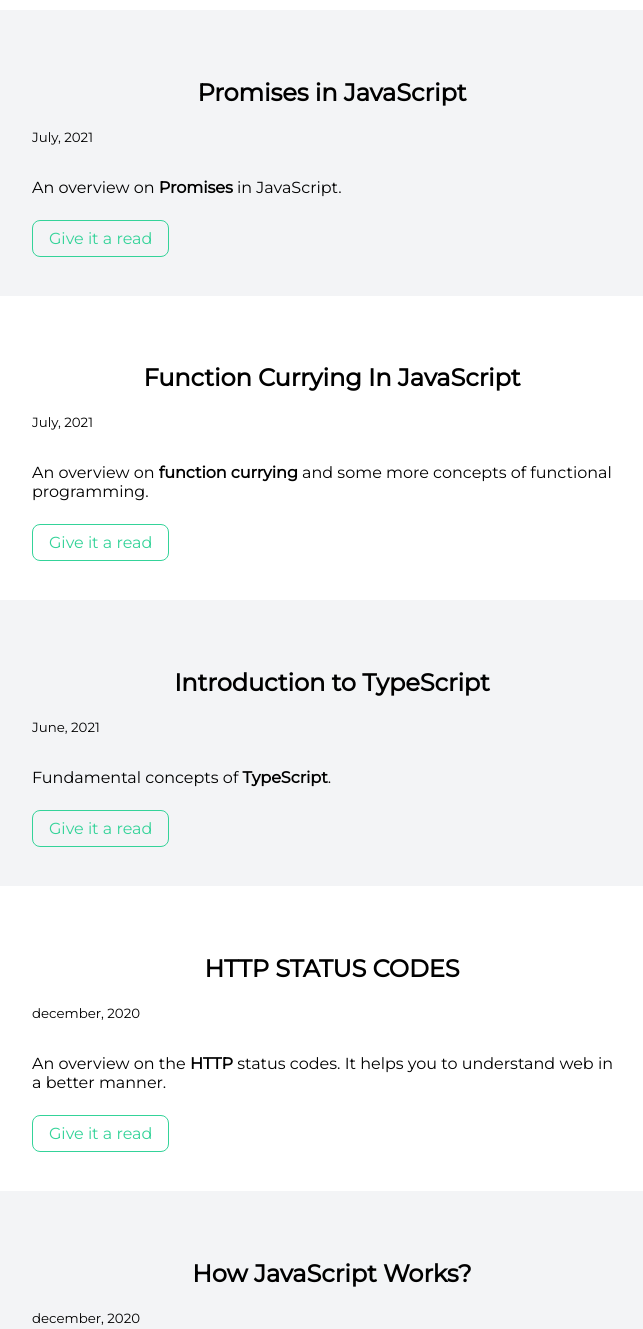
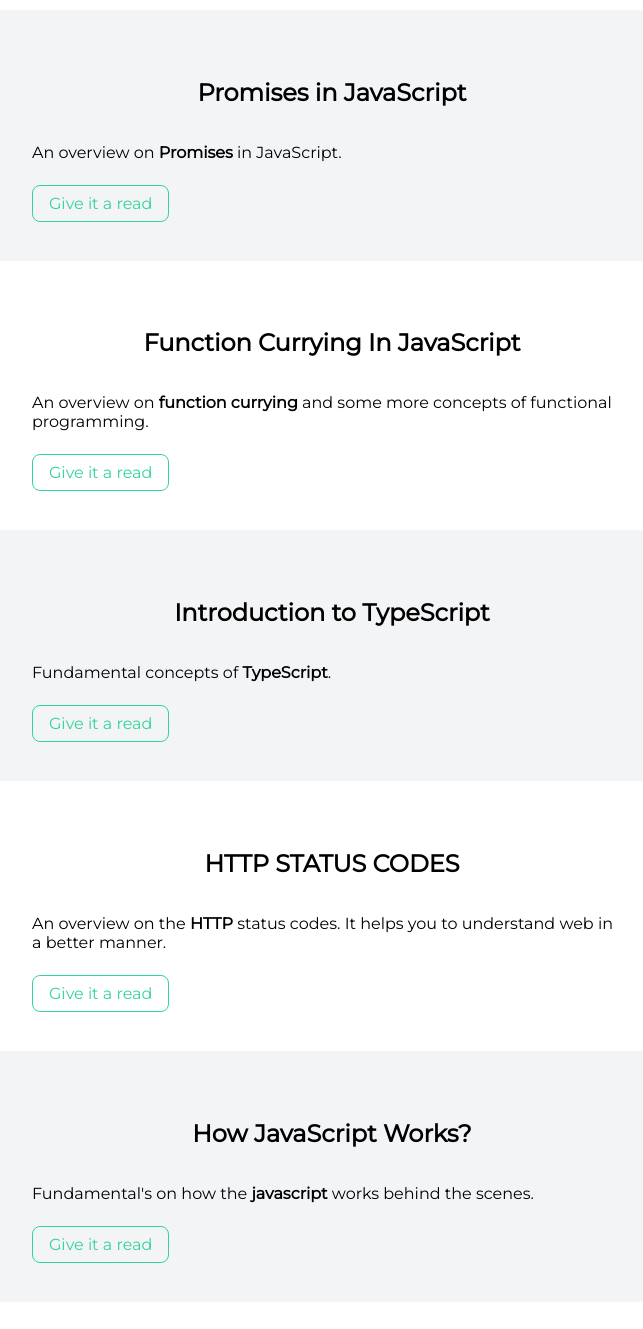
Before and after one commit to DarkShadow20/kunalgupta-portfolio, a plain HTML site: page blogs.html in a window 1280 px wide. Shown: the part 580-1909 px from the top of the page, without its empty margins (308-951 px from the left). Drawn offline with nearby package versions, Linux system fonts and the light colour scheme.

Commit message:
style:removed dates

```diff
--- a/blogs.html
+++ b/blogs.html
@@ -33,7 +33,6 @@
     <section class="section ow">
         <div class="container container-centre">
             <h1>Promises in JavaScript </h1>
-            <small>July, 2021</small>
             <p class="space">An overview on <strong>Promises</strong> in JavaScript. </p>
             <a class="link link-secondary" href="https://kunal71.hashnode.dev/promises-in-javascript">Give it a read</a>
         </div>
@@ -42,7 +41,6 @@
     <section class="section ">
         <div class="container container-centre">
             <h1>Function Currying In JavaScript </h1>
-            <small>July, 2021</small>
             <p class="space">An overview on <strong>function currying </strong>and some more concepts of functional programming. </p>
             <a class="link link-secondary" href="https://kunal71.hashnode.dev/function-currying-in-javascript">Give it a read</a>
         </div>
@@ -51,7 +49,6 @@
     <section class="section ow">
         <div class="container container-centre">
             <h1>Introduction to TypeScript </h1>
-            <small>June, 2021</small>
             <p class="space">Fundamental concepts of  <strong>TypeScript</strong>. </p>
             <a class="link link-secondary" href="https://kunal71.hashnode.dev/introduction-to-typescript">Give it a read</a>
         </div>
@@ -60,7 +57,6 @@
     <section class="section ">
         <div class="container container-centre">
             <h1>HTTP STATUS CODES </h1>
-            <small>december, 2020</small>
             <p class="space">An overview on the <strong>HTTP </strong>status codes. It helps you to understand web in a better manner.</p>
             <a class="link link-secondary" href="https://kunal8011.medium.com/http-status-codes-16b65e8dd7e6">Give it a read</a>
         </div>
@@ -68,7 +64,6 @@
     <section class="section ow">
         <div class="container container-centre">
             <h1>How JavaScript Works? </h1>
-            <small>december, 2020</small>
             <p class="space">Fundamental's on how the <strong>javascript</strong> works behind the scenes.</p>
             <a class="link link-secondary" href="https://kunal8011.medium.com/how-javascript-works-467027498ca">Give it a read</a>
         </div>
@@ -77,7 +72,6 @@
     <section class="section ">
         <div class="container container-centre">
             <h1>How to make CLI Quiz? </h1>
-            <small>november, 2020</small>
             <p class="space">A CLI app built with <strong>nodeJS</strong>. You can send this to your friend and see who really knows you.</p>
             <a class="link link-secondary" href="blogs/cliblog.html">Give it a read</a>
         </div>
```
